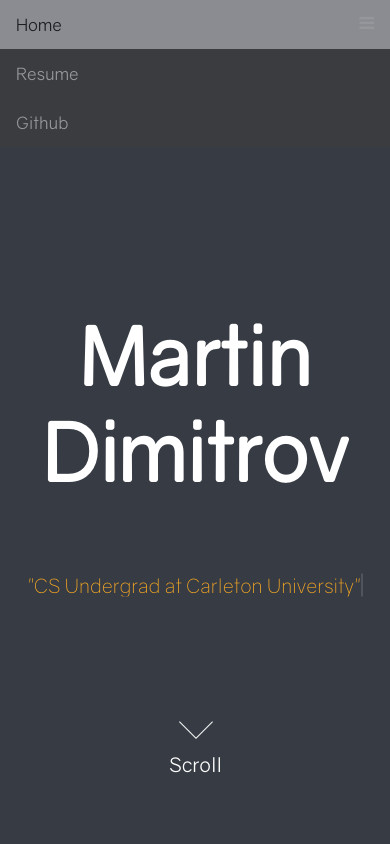
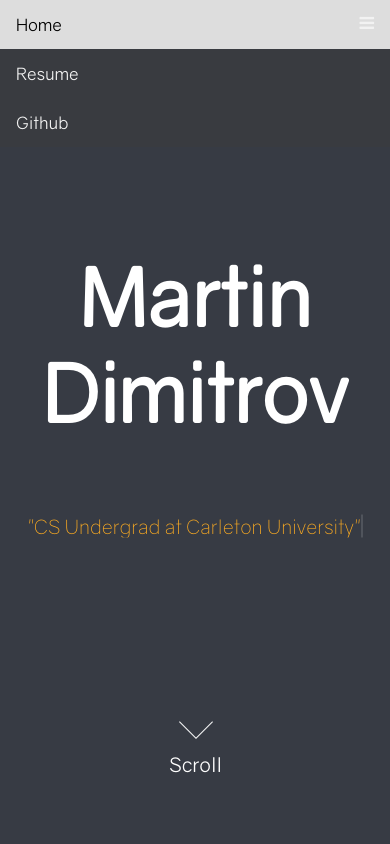
Before and after one commit to martindmtrv/martindmtrv.github.io, a plain HTML site: page index.html in a window 390 px wide. Both pictures are taken after a click on the link 366 px from the left and 22 px from the top of the page. Shown: the top 844 px of the page. Drawn offline with Linux system fonts and the light colour scheme; some packages are replaced by stand-ins of ours; no server answers; a script that the page names is missing.

Commit message:
added sandwich dropdown

```diff
--- a/css/style.css
+++ b/css/style.css
@@ -146,7 +146,7 @@ span {
     position: absolute;
     text-align: center;
     width: 100%;
-    bottom: 28vh;
+    bottom: 35vh;
 }
 .splash h1{
     margin: 0 0 10vh 0;
@@ -154,16 +154,6 @@ span {
 
 #footer{
     padding-bottom: 2vh;
-}
-
-.navbar{
-    text-align: left;
-    background-color: rgb(55, 59, 75);
-    padding-top: 3vh;
-
-    width: 100%;
-    padding-bottom: 3vh;
-    opacity: 0.5;
 }
 
 .content{
@@ -218,10 +208,11 @@ span {
 
 /* navbar */
 .topnav {
+    z-index: 9;
     overflow: hidden;
-    background-color: rgb(61, 61, 61);
-    opacity: 0.5;
-    position: relative;
+    background: rgba(61, 61, 61,0.5);
+    width: 100%;
+    position: fixed;
 }
 
 .topnav a {
@@ -260,7 +251,7 @@ span {
 
 @media screen and (max-width: 600px) {
     .topnav.responsive {
-        position: relative;
+        position: fixed;
     }
     .topnav.responsive .icon {
         position: absolute;
```
